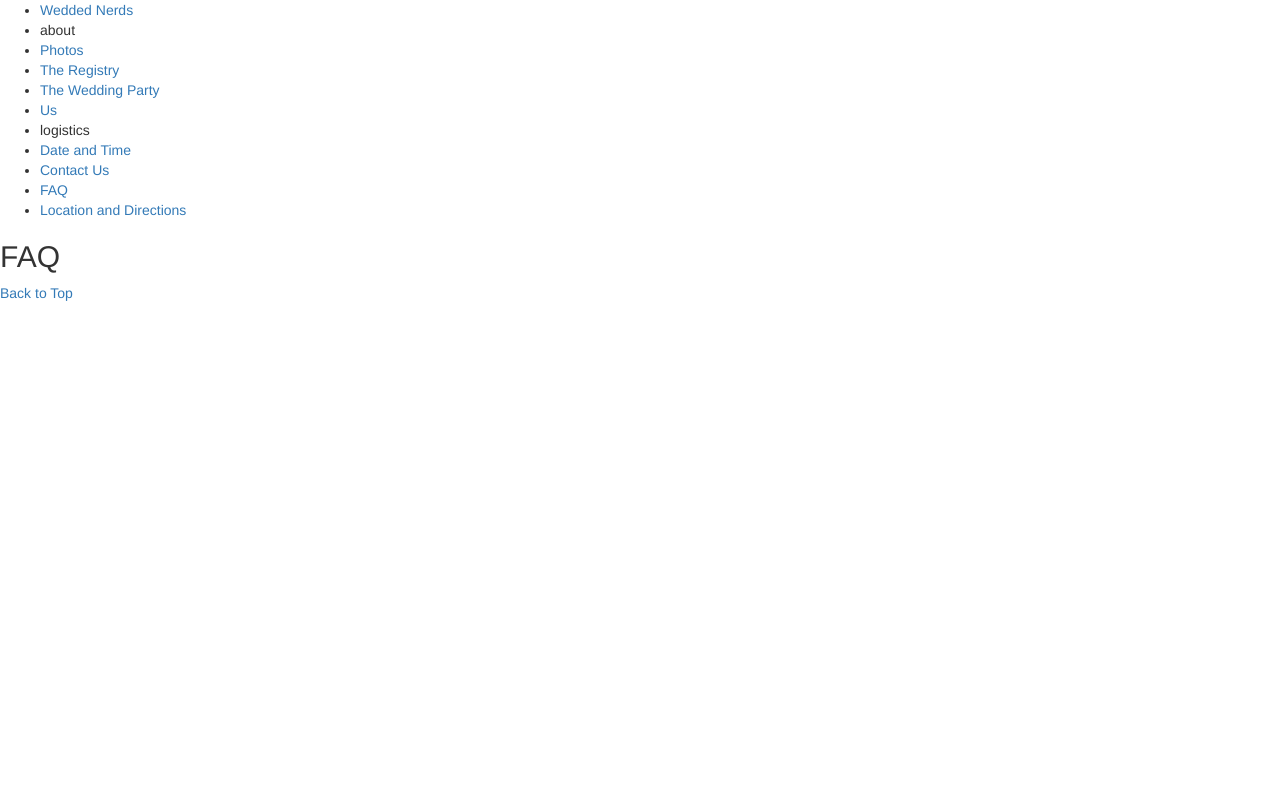
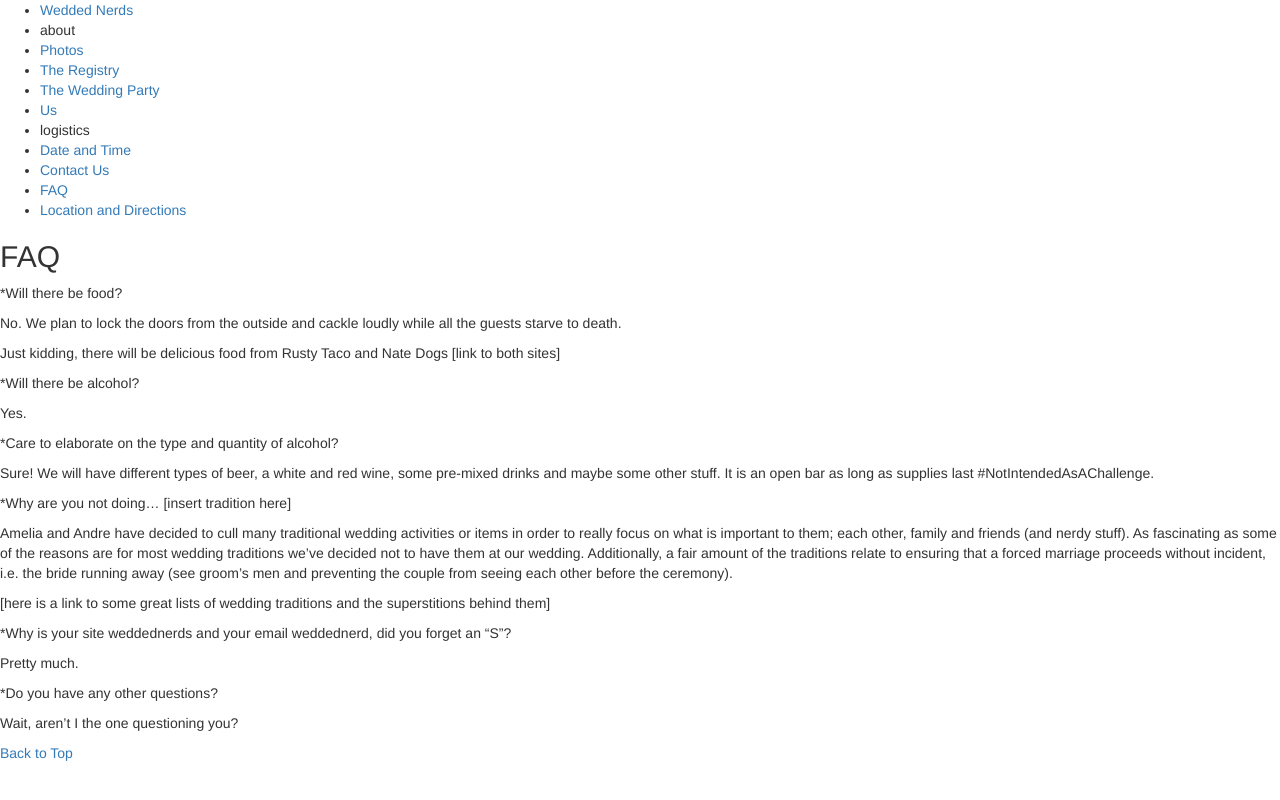
Before and after one commit to weddednerds/weddednerds.github.io, a Jekyll site: the page built from faq/index.md, in a window 1280 px wide. Shown: the top 800 px of the page. Built offline with Jekyll 4.4.1, drawn with Linux system fonts in a browser that asks for light colours; nearby versions of some CDN libraries; library files that are not in the unit come from our copies; comment, search, counter and statistics services are not loaded.

Commit message:
merging changes?
I think I'm doing this right... we will see.

```diff
--- a/faq/index.md
+++ b/faq/index.md
@@ -4,3 +4,31 @@ layout: page
 categories : [logistics]
 resource: true
 ---
+
+*Will there be food?
+
+No. We plan to lock the doors from the outside and cackle loudly while all the guests starve to death.
+
+Just kidding, there will be delicious food from Rusty Taco and Nate Dogs [link to both sites]
+
+*Will there be alcohol?
+
+Yes.
+
+*Care to elaborate on the type and quantity of alcohol?
+
+Sure! We will have different types of beer, a white and red wine, some pre-mixed drinks and maybe some other stuff. It is an open bar as long as supplies last #NotIntendedAsAChallenge.
+
+*Why are you not doing... [insert tradition here]
+
+Amelia and Andre have decided to cull many traditional wedding activities or items in order to really focus on what is important to them; each other, family and friends (and nerdy stuff). As fascinating as some of the reasons are for most wedding traditions we've decided not to have them at our wedding. Additionally, a fair amount of the traditions relate to ensuring that a forced marriage proceeds without incident, i.e. the bride running away (see groom's men and preventing the couple from seeing each other before the ceremony).
+
+[here is a link to some great lists of wedding traditions and the superstitions behind them]
+
+*Why is your site weddednerds and your email weddednerd, did you forget an "S"?
+
+Pretty much.
+
+*Do you have any other questions?
+
+Wait, aren't I the one questioning you?
```
Also changed, not shown: about/the-wedding-party.md (+31 -0 lines), logistics/how_to_contact_us.md (+2 -0 lines).
